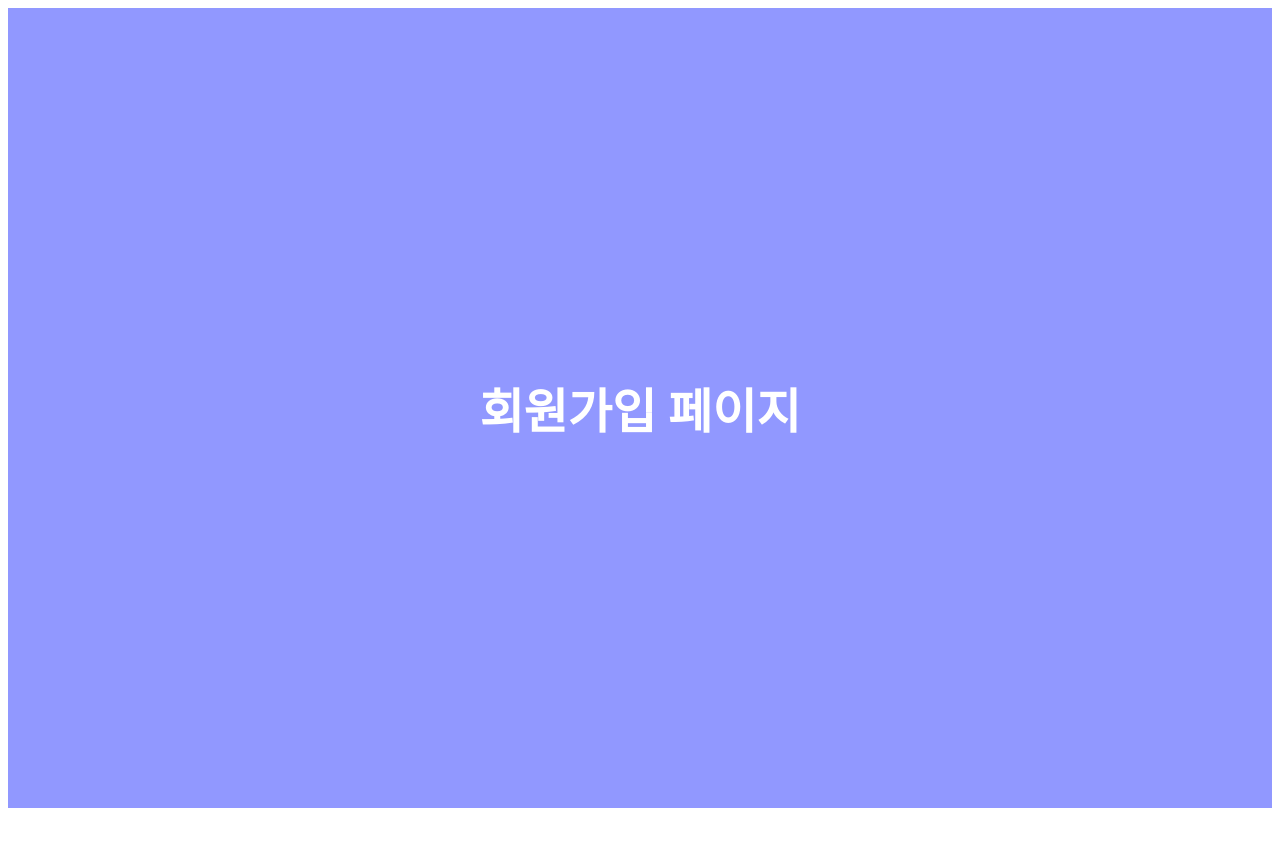
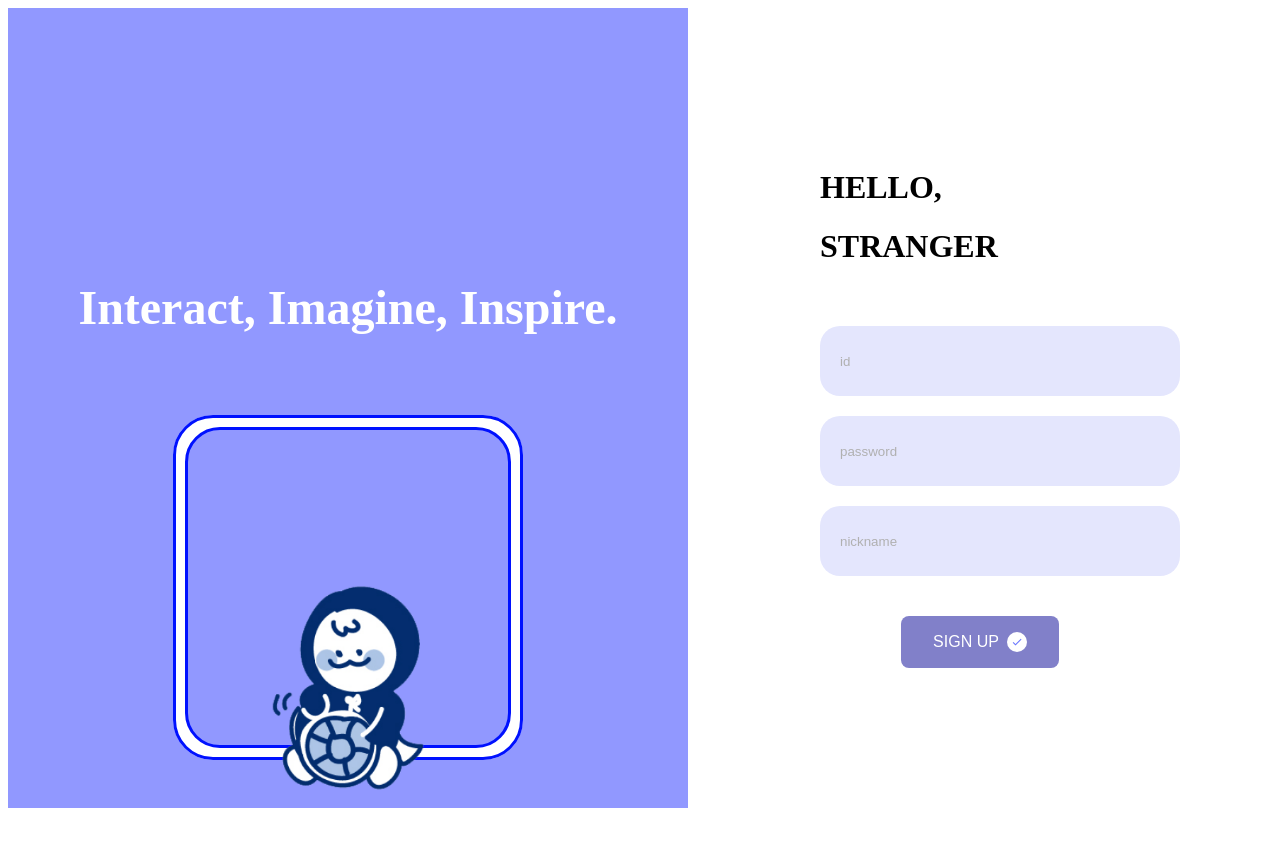
Before and after one commit to preeKapCtone/Front, a React (Vite) app: page /signup in a window 1280 px wide. Before the commit the page ends 816 px from the top, so only its background shows below. Built offline with nearby package versions, Linux system fonts and the light colour scheme.

Commit message:
회원가입 페이지 생성 및 유효성 검사 로직 구현

```diff
--- a/src/App.jsx
+++ b/src/App.jsx
@@ -1,19 +1,19 @@
 import React from 'react';
-import { BrowserRouter as Router, Route, Routes } from 'react-router-dom';
+import { Routes, Route, Navigate } from 'react-router-dom';
 import LoginPage from './pages/auth/LoginPage/LoginPage';
 import SignupPage from './pages/auth/SignupPage/SignupPage';
 import MainPage from './pages/MainPage/MainPage';
 
-function App() {
+const App = () => {
   return (
-    <Router>
-      <Routes>
-        <Route exact path="/" element={<LoginPage />} />
-        <Route path="/signup" element={<SignupPage />} />
-        <Route path="/main" element={<MainPage />} />
-      </Routes>
-    </Router>
+    <Routes>
+      {/* 기본 경로를 로그인 페이지로 리다이렉트 */}
+      <Route path="/" element={<Navigate to="/login" replace />} />
+      <Route path="/login" element={<LoginPage />} />
+      <Route path="/signup" element={<SignupPage />} />
+      <Route path="/main" element={<MainPage />} />
+    </Routes>
   );
-}
+};
 
 export default App;
--- a/src/hooks/useForm.js
+++ b/src/hooks/useForm.js
@@ -0,0 +1,29 @@
+import { useState } from 'react';
+
+const useForm = (initialValues, validate) => {
+  const [values, setValues] = useState(initialValues);
+  const [errors, setErrors] = useState({});
+
+  const handleChange = (e) => {
+    const { name, value } = e.target;
+    setValues((prevValues) => ({ ...prevValues, [name]: value }));
+    // 입력값이 변경될 때마다 해당 필드의 에러를 초기화
+    setErrors((prevErrors) => ({ ...prevErrors, [name]: '' }));
+  };
+
+  const handleSubmit = (e) => {
+    e.preventDefault();
+    const validationErrors = validate(values);
+    setErrors(validationErrors);
+    return Object.keys(validationErrors).length === 0;
+  };
+
+  return {
+    values,
+    errors,
+    handleChange,
+    handleSubmit,
+  };
+};
+
+export default useForm;
--- a/src/index.jsx
+++ b/src/index.jsx
@@ -1,10 +1,14 @@
 import React from 'react';
-import ReactDOM from 'react-dom';
+import { createRoot } from 'react-dom/client';
+import { BrowserRouter } from 'react-router-dom';
 import App from './App';
+import './styles/globalStyles';
 
-ReactDOM.render(
+const root = createRoot(document.getElementById('root'));
+root.render(
   <React.StrictMode>
-    <App />
-  </React.StrictMode>,
-  document.getElementById('root')
+    <BrowserRouter>
+      <App />
+    </BrowserRouter>
+  </React.StrictMode>
 );
--- a/src/pages/auth/LoginPage/LoginPage.jsx
+++ b/src/pages/auth/LoginPage/LoginPage.jsx
@@ -1,7 +1,9 @@
-import React, { useState } from 'react';
+import React from 'react';
 import { useNavigate } from 'react-router-dom';
 import styled from 'styled-components';
 import characterImage from '../../../assets/images/characters/상상부기.png';
+import useForm from '../../../hooks/useForm';
+import { validateLogin } from '../../../utils/validate';
 
 // 전체 페이지를 감싸는 컨테이너
 const LoginPageContainer = styled.div`
@@ -193,14 +195,25 @@ const CheckIcon = styled.div`
 // 메인 컴포넌트
 const LoginPage = () => {
   const navigate = useNavigate();
-  const [id, setId] = useState('');
-  const [password, setPassword] = useState('');
+  const initialValues = { id: '', password: '' };
 
-  const handleLogin = () => {
-    if (id === 'admin' && password === '1234') {
-      navigate('/main');
-    } else {
-      alert('Invalid credentials');
+  const { values, errors, handleChange, handleSubmit: handleSubmitForm } = useForm(
+    initialValues,
+    validateLogin
+  );
+
+  // 로그인 처리 함수 추가
+  const handleSubmit = (e) => {
+    e.preventDefault();
+    const validationErrors = validateLogin(values);
+    if (Object.keys(validationErrors).length === 0) {
+      // admin/1234 체크
+      if (values.id === 'admin' && values.password === '1234') {
+        console.log('로그인 성공!');
+        navigate('/main');
+      } else {
+        alert('아이디 또는 비밀번호가 올바르지 않습니다.');
+      }
     }
   };
 
@@ -226,18 +239,22 @@ const LoginPage = () => {
           </TitleContainer>
           <Input
             type="text"
+            name="id"
             placeholder="id"
-            value={id}
-            onChange={(e) => setId(e.target.value)}
+            value={values.id}
+            onChange={handleChange}
           />
+          {errors.id && <ErrorMessage>{errors.id}</ErrorMessage>}
           <Input
             type="password"
+            name="password"
             placeholder="password"
-            value={password}
-            onChange={(e) => setPassword(e.target.value)}
+            value={values.password}
+            onChange={handleChange}
           />
+          {errors.password && <ErrorMessage>{errors.password}</ErrorMessage>}
           <ButtonContainer>
-            <Button onClick={handleLogin}>
+            <Button onClick={handleSubmit}>
               LOG IN
               <CheckIcon>
                 <svg viewBox="0 0 24 24">
--- a/src/pages/auth/SignupPage/SignupPage.jsx
+++ b/src/pages/auth/SignupPage/SignupPage.jsx
@@ -1,25 +1,265 @@
 import React from 'react';
+import { useNavigate } from 'react-router-dom';
 import styled from 'styled-components';
+import characterImage from '../../../assets/images/characters/상상부기.png';
+import useForm from '../../../hooks/useForm';
+import { validateSignup } from '../../../utils/validate';
 
+// ErrorMessage 컴포넌트 추가
+const ErrorMessage = styled.span`
+  color: red;
+  font-size: 12px;
+  margin-top: -15px;
+  margin-bottom: 10px;
+`;
+
+// 전체 페이지를 감싸는 컨테이너
 const SignupPageContainer = styled.div`
+  display: flex;
+  height: 100vh;
+`;
+
+// 왼쪽 섹션 - 캐릭터와 슬로건이 있는 부분
+const LeftSection = styled.div`
+ flex: 1;
+ display: flex;
+ flex-direction: column;
+ justify-content: flex-start;
+ align-items: center;
+ background-color: #9198ff;
+ color: white;
+ padding: 3rem;
+ padding-top: 14rem;
+`;
+
+// 슬로건 텍스트 스타일
+const Subtitle = styled.p`
+ font-size: 3rem;
+ text-align: center;
+ margin-bottom: 3rem;
+ font-weight: bold;
+`;
+
+// 캐릭터 이미지를 감싸는 가장 바깥쪽 컨테이너
+const CharacterImageContainer = styled.div`
+ position: relative;
+ width: 350px;
+ height: 650px;
+ background-color: white;
+ border-radius: 40px;
+ display: flex;
+ align-items: center;
+ justify-content: center;
+ margin-top: 2rem;
+
+ &::before {
+   content: '';
+   position: absolute;
+   top: 0;
+   left: 0;
+   right: 0;
+   bottom: 0;
+   border: 3px solid #0011ff;
+   border-radius: 40px;
+ }
+`;
+
+// 실제 캐릭터가 들어가는 내부 컨테이너
+const CharacterCard = styled.div`
+  position: relative;
+  width: calc(100% - 30px);
+  height: calc(100% - 30px);
+  background-color: #9198ff;
+  border-radius: 35px;
+  border: 3px solid #0011ff;
+  display: flex;
+  align-items: center;
+  justify-content: center;
+  z-index: 1;
+`;
+
+// 캐릭터 이미지
+const CharacterImage = styled.img`
   width: 100%;
-  height: 100vh;
+  height: 100%;
+  object-fit: contain;
+  margin-bottom: -200px;
+`;
+
+// 오른쪽 섹션 - 회원가입 폼이 있는 부분
+const RightSection = styled.div`
+  flex: 1;
   display: flex;
+  flex-direction: column;
   justify-content: center;
   align-items: center;
-  background-color: #9198ff;
+  background-color: white;
 `;
 
-const SignupText = styled.h1`
-  color: white;
-  font-size: 3rem;
+// 회원가입 폼을 감싸는 컨테이너
+const SignupBox = styled.div`
+  width: 320px;
+  display: flex;
+  flex-direction: column;
+  align-items: flex-start;
+`;
+
+// 타이틀 "HELLO, STRANGER" 컨테이너
+const TitleContainer = styled.div`
+  margin-bottom: 40px;
+  text-align: left;
+`;
+
+// HELLO, 텍스트
+const HelloText = styled.h1`
+  font-size: 32px;
+  font-weight: bold;
+  margin-bottom: 8px;
+`;
+
+// STRANGER 텍스트
+const StrangerText = styled.h1`
+  font-size: 32px;
   font-weight: bold;
 `;
 
+// 입력 필드 (id, password, nickname)
+const Input = styled.input`
+  width: 320px;
+  height: 70px;
+  background: #E4E6FD;
+  border-radius: 20px;
+  border: none;
+  padding: 0 20px;
+  margin-bottom: 20px;
+
+  &::placeholder {
+    color: #B0B0B0;
+  }
+
+  &:focus {
+    outline: none;
+  }
+`;
+
+// 버튼을 감싸는 컨테이너
+const ButtonContainer = styled.div`
+  width: 100%;
+  display: flex;
+  justify-content: center;
+  margin-top: 20px;
+`;
+
+// 회원가입 버튼
+const Button = styled.button`
+  width: 158px;
+  height: 52px;
+  background-color: #8180c9;
+  color: white;
+  border: none;
+  border-radius: 8px;
+  cursor: pointer;
+  display: flex;
+  align-items: center;
+  justify-content: center;
+  font-size: 16px;
+  transition: background-color 0.2s ease;
+
+  &:hover {
+    background-color: #5563E8;
+  }
+`;
+
+// 체크 아이콘 컨테이너
+const CheckIcon = styled.div`
+  margin-left: 8px;
+  width: 20px;
+  height: 20px;
+  background-color: white;
+  border-radius: 50%;
+  display: flex;
+  align-items: center;
+  justify-content: center;
+
+  svg {
+    width: 12px;
+    height: 12px;
+    fill: #6B78FF;
+  }
+`;
+
+// 메인 컴포넌트
 const SignupPage = () => {
+  const navigate = useNavigate();
+  const initialValues = { id: '', password: '', nickname: '' };
+
+  const { values, errors, handleChange, handleSubmit: handleSubmitForm } = useForm(
+    initialValues,
+    validateSignup
+  );
+
+  const handleSubmit = (e) => {
+    e.preventDefault();
+    if (handleSubmitForm(e)) {
+      console.log('회원가입 성공!');
+      alert('회원가입이 완료되었습니다.');
+      navigate('/login');
+    }
+  };
+
+
   return (
     <SignupPageContainer>
-      <SignupText>회원가입 페이지</SignupText>
+      <LeftSection>
+        <Subtitle>Interact, Imagine, Inspire.</Subtitle>
+        <CharacterImageContainer>
+          <CharacterCard>
+            <CharacterImage src={characterImage} alt="Character" />
+          </CharacterCard>
+        </CharacterImageContainer>
+      </LeftSection>
+      <RightSection>
+        <SignupBox>
+          <TitleContainer>
+            <HelloText>HELLO,</HelloText>
+            <StrangerText>STRANGER</StrangerText>
+          </TitleContainer>
+          <Input
+            type="text"
+            name="id"
+            placeholder="id"
+            value={values.id}
+            onChange={handleChange}
+          />
+          {errors.id && <ErrorMessage>{errors.id}</ErrorMessage>}
+          <Input
+            type="password"
+            name="password"
+            placeholder="password"
+            value={values.password}
+            onChange={handleChange}
+          />
+          {errors.password && <ErrorMessage>{errors.password}</ErrorMessage>}
+          <Input
+            type="text"
+            name="nickname"
+            placeholder="nickname"
+            value={values.nickname}
+            onChange={handleChange}
+          />
+          {errors.nickname && <ErrorMessage>{errors.nickname}</ErrorMessage>}
+          <ButtonContainer>
+            <Button onClick={handleSubmit}>
+              SIGN UP
+              <CheckIcon>
+                <svg viewBox="0 0 24 24">
+                  <path d="M9 16.17L4.83 12l-1.42 1.41L9 19 21 7l-1.41-1.41L9 16.17z" />
+                </svg>
+              </CheckIcon>
+            </Button>
+          </ButtonContainer>
+        </SignupBox>
+      </RightSection>
     </SignupPageContainer>
   );
 };
--- /dev/null
+++ b/src/utils/validate.js
@@ -0,0 +1,37 @@
+export const validateLogin = (values) => {
+  const errors = {};
+  if (!values.id) {
+    errors.id = '아이디를 입력해주세요.';
+  }
+  if (!values.password) {
+    errors.password = '비밀번호를 입력해주세요.';
+  }
+  return errors;
+};
+
+export const validateSignup = (values) => {
+  const errors = {};
+
+  // 아이디 검증
+  if (!values.id) {
+    errors.id = '아이디를 입력해주세요.';
+  } else if (values.id.length < 4) {
+    errors.id = '아이디는 최소 4자 이상이어야 합니다.';
+  }
+
+  // 비밀번호 검증
+  if (!values.password) {
+    errors.password = '비밀번호를 입력해주세요.';
+  } else if (!/^(?=.*[a-zA-Z])(?=.*[0-9]).{1,10}$/.test(values.password)) {
+    errors.password = '비밀번호는 영문자, 숫자 혼합으로 10자 이내로 입력해주세요.';
+  }
+
+  // 닉네임 검증
+  if (!values.nickname) {
+    errors.nickname = '닉네임을 입력해주세요.';
+  } else if (values.nickname.length < 1 || values.nickname.length > 12) {
+    errors.nickname = '닉네임은 12자 내외로 입력해주세요.';
+  }
+
+  return errors;
+};
```
Also changed, not shown: src/hooks/useAuth.js (deleted).
